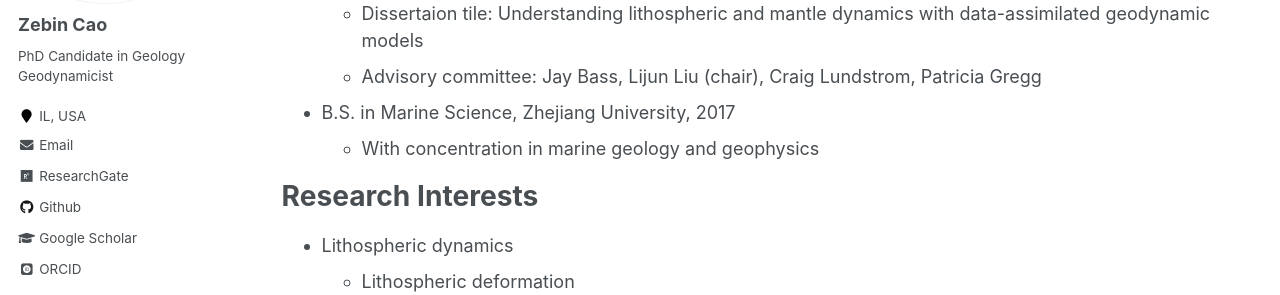
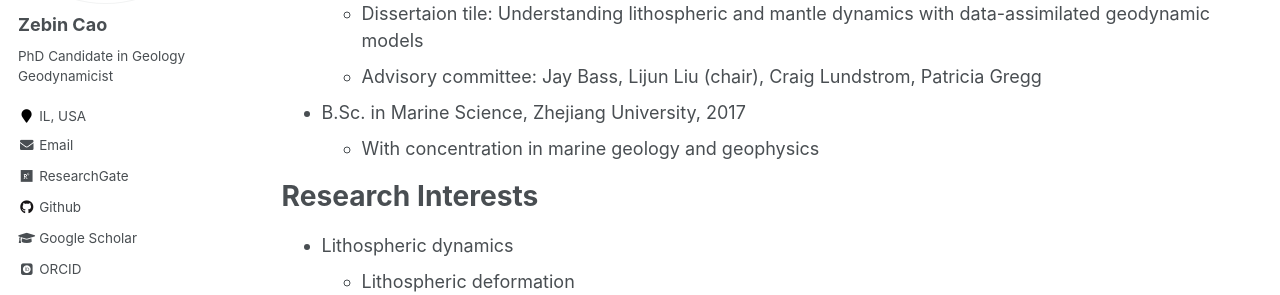
Before and after one commit to ZebinCao/ZebinCao.github.io, a Jekyll site: the page built from _pages/cv.md, in a window 1280 px wide and 900 px high. Shown: the part 248-543 px from the top of the window. Built offline with Jekyll 4.4.1, drawn with Linux system fonts in a browser that asks for light colours; some web fonts are replaced.

Commit message:
Correct initials

```diff
--- a/_pages/cv.md
+++ b/_pages/cv.md
@@ -15,7 +15,7 @@ Education
   * Dissertaion tile: Understanding lithospheric and mantle dynamics with data-assimilated geodynamic models
   * Advisory committee: Jay Bass, Lijun Liu (chair), Craig Lundstrom, Patricia Gregg
 
-* B.S. in Marine Science, Zhejiang University, 2017
+* B.Sc. in Marine Science, Zhejiang University, 2017
   * With concentration in marine geology and geophysics
 
 Research Interests
```
